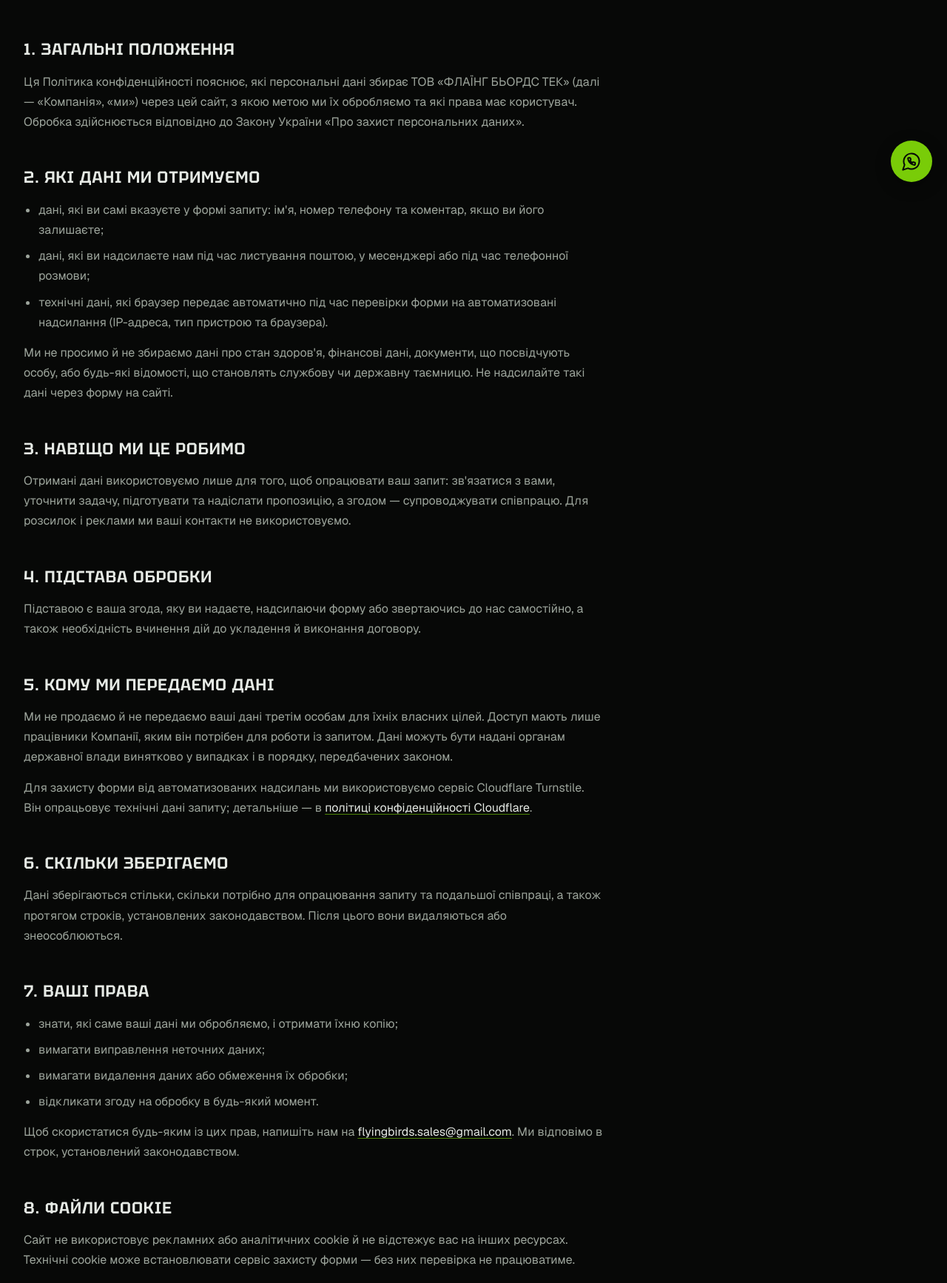
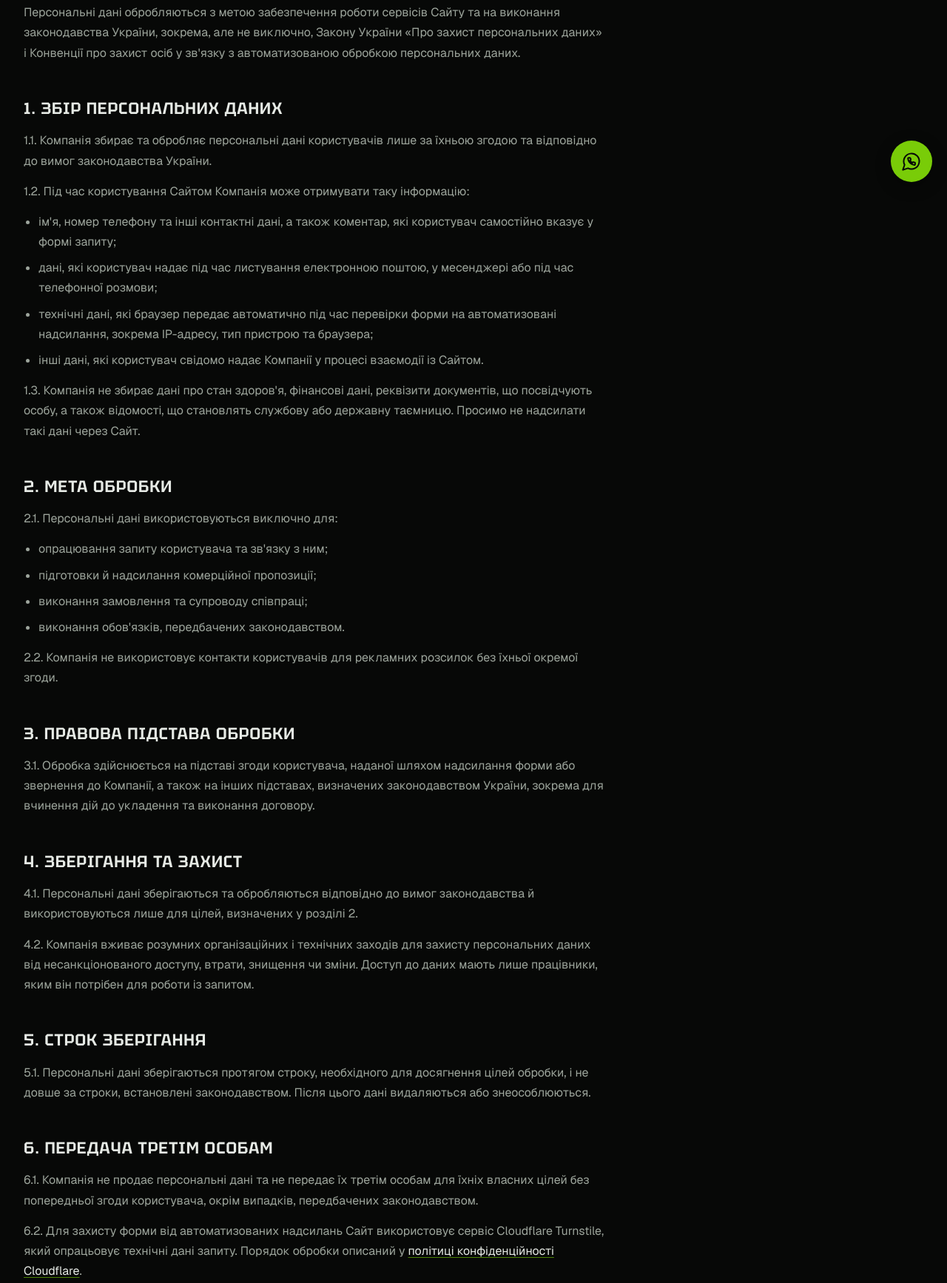
Before and after one commit to shckwrkr/fbt-homepage-prototype, a plain HTML site: page privacy.html in a window 1280 px wide. Shown: the part 534-2268 px from the top of the page at 74% size. Drawn offline with nearby package versions, Linux system fonts and the light colour scheme.

Commit message:
Політика конфіденційності у формальному вигляді з нумерованими пунктами
Co-Authored-By: Claude Opus 5.5 <noreply@anthropic.com>

```diff
--- a/privacy.html
+++ b/privacy.html
@@ -470,6 +470,8 @@ html.hdr-sc .topbar{border-bottom-width:0}
 .doc a{color:var(--text-primary);text-decoration:underline;text-underline-offset:3px;text-decoration-color:var(--green-700)}
 .doc a:hover{color:var(--phosphor)}
 .doc-upd{margin:0 0 8px}
+.a-hero{padding-bottom:40px}
+.a-hero + .chapter{padding-top:48px}
 </style>
 <style id="ts-css">
 .lf-ts{margin:20px 0 0;min-height:65px}
@@ -530,47 +532,69 @@ html.hdr-sc .topbar{border-bottom-width:0}
   <section class="chapter" aria-label="Текст документа">
     <div class="wrap">
       <div class="doc" data-reveal>
-      <h2>1. Загальні положення</h2>
-      <p>Ця Політика конфіденційності пояснює, які персональні дані збирає ТОВ «ФЛАЇНГ БЬОРДС ТЕК» (далі — «Компанія», «ми») через цей сайт, з якою метою ми їх обробляємо та які права має користувач. Обробка здійснюється відповідно до Закону України «Про захист персональних даних».</p>
+      <p>ТОВ «ФЛАЇНГ БЬОРДС ТЕК» (далі — «Компанія») поважає приватність користувачів свого вебсайту. Ця Політика конфіденційності визначає порядок збору, зберігання, використання, передачі та захисту персональних даних, які користувач надає під час користування вебсайтом Компанії та її послугами.</p>
+      <p>Персональні дані обробляються з метою забезпечення роботи сервісів Сайту та на виконання законодавства України, зокрема, але не виключно, Закону України «Про захист персональних даних» і Конвенції про захист осіб у зв'язку з автоматизованою обробкою персональних даних.</p>
 
-      <h2>2. Які дані ми отримуємо</h2>
+      <h2>1. Збір персональних даних</h2>
+      <p>1.1. Компанія збирає та обробляє персональні дані користувачів лише за їхньою згодою та відповідно до вимог законодавства України.</p>
+      <p>1.2. Під час користування Сайтом Компанія може отримувати таку інформацію:</p>
       <ul>
-        <li>дані, які ви самі вказуєте у формі запиту: ім'я, номер телефону та коментар, якщо ви його залишаєте;</li>
-        <li>дані, які ви надсилаєте нам під час листування поштою, у месенджері або під час телефонної розмови;</li>
-        <li>технічні дані, які браузер передає автоматично під час перевірки форми на автоматизовані надсилання (IP-адреса, тип пристрою та браузера).</li>
+        <li>ім'я, номер телефону та інші контактні дані, а також коментар, які користувач самостійно вказує у формі запиту;</li>
+        <li>дані, які користувач надає під час листування електронною поштою, у месенджері або під час телефонної розмови;</li>
+        <li>технічні дані, які браузер передає автоматично під час перевірки форми на автоматизовані надсилання, зокрема IP-адресу, тип пристрою та браузера;</li>
+        <li>інші дані, які користувач свідомо надає Компанії у процесі взаємодії із Сайтом.</li>
       </ul>
-      <p>Ми не просимо й не збираємо дані про стан здоров'я, фінансові дані, документи, що посвідчують особу, або будь-які відомості, що становлять службову чи державну таємницю. Не надсилайте такі дані через форму на сайті.</p>
+      <p>1.3. Компанія не збирає дані про стан здоров'я, фінансові дані, реквізити документів, що посвідчують особу, а також відомості, що становлять службову або державну таємницю. Просимо не надсилати такі дані через Сайт.</p>
 
-      <h2>3. Навіщо ми це робимо</h2>
-      <p>Отримані дані використовуємо лише для того, щоб опрацювати ваш запит: зв'язатися з вами, уточнити задачу, підготувати та надіслати пропозицію, а згодом — супроводжувати співпрацю. Для розсилок і реклами ми ваші контакти не використовуємо.</p>
+      <h2>2. Мета обробки</h2>
+      <p>2.1. Персональні дані використовуються виключно для:</p>
+      <ul>
+        <li>опрацювання запиту користувача та зв'язку з ним;</li>
+        <li>підготовки й надсилання комерційної пропозиції;</li>
+        <li>виконання замовлення та супроводу співпраці;</li>
+        <li>виконання обов'язків, передбачених законодавством.</li>
+      </ul>
+      <p>2.2. Компанія не використовує контакти користувачів для рекламних розсилок без їхньої окремої згоди.</p>
 
-      <h2>4. Підстава обробки</h2>
-      <p>Підставою є ваша згода, яку ви надаєте, надсилаючи форму або звертаючись до нас самостійно, а також необхідність вчинення дій до укладення й виконання договору.</p>
+      <h2>3. Правова підстава обробки</h2>
+      <p>3.1. Обробка здійснюється на підставі згоди користувача, наданої шляхом надсилання форми або звернення до Компанії, а також на інших підставах, визначених законодавством України, зокрема для вчинення дій до укладення та виконання договору.</p>
 
-      <h2>5. Кому ми передаємо дані</h2>
-      <p>Ми не продаємо й не передаємо ваші дані третім особам для їхніх власних цілей. Доступ мають лише працівники Компанії, яким він потрібен для роботи із запитом. Дані можуть бути надані органам державної влади винятково у випадках і в порядку, передбачених законом.</p>
-      <p>Для захисту форми від автоматизованих надсилань ми використовуємо сервіс Cloudflare Turnstile. Він опрацьовує технічні дані запиту; детальніше — в <a href="https://www.cloudflare.com/privacypolicy/" target="_blank" rel="noopener">політиці конфіденційності Cloudflare</a>.</p>
+      <h2>4. Зберігання та захист</h2>
+      <p>4.1. Персональні дані зберігаються та обробляються відповідно до вимог законодавства й використовуються лише для цілей, визначених у розділі 2.</p>
+      <p>4.2. Компанія вживає розумних організаційних і технічних заходів для захисту персональних даних від несанкціонованого доступу, втрати, знищення чи зміни. Доступ до даних мають лише працівники, яким він потрібен для роботи із запитом.</p>
 
-      <h2>6. Скільки зберігаємо</h2>
-      <p>Дані зберігаються стільки, скільки потрібно для опрацювання запиту та подальшої співпраці, а також протягом строків, установлених законодавством. Після цього вони видаляються або знеособлюються.</p>
+      <h2>5. Строк зберігання</h2>
+      <p>5.1. Персональні дані зберігаються протягом строку, необхідного для досягнення цілей обробки, і не довше за строки, встановлені законодавством. Після цього дані видаляються або знеособлюються.</p>
 
-      <h2>7. Ваші права</h2>
+      <h2>6. Передача третім особам</h2>
+      <p>6.1. Компанія не продає персональні дані та не передає їх третім особам для їхніх власних цілей без попередньої згоди користувача, окрім випадків, передбачених законодавством.</p>
+      <p>6.2. Для захисту форми від автоматизованих надсилань Сайт використовує сервіс Cloudflare Turnstile, який опрацьовує технічні дані запиту. Порядок обробки описаний у <a href="https://www.cloudflare.com/privacypolicy/" target="_blank" rel="noopener">політиці конфіденційності Cloudflare</a>.</p>
+
+      <h2>7. Передача за межі України</h2>
+      <p>7.1. Передача персональних даних іноземним суб'єктам відносин, пов'язаних із персональними даними, здійснюється лише за наявності відповідної згоди користувача та відповідно до вимог законодавства України, зокрема до держав, що забезпечують належний захист персональних даних.</p>
+
+      <h2>8. Права користувача</h2>
+      <p>8.1. Користувач має право:</p>
       <ul>
-        <li>знати, які саме ваші дані ми обробляємо, і отримати їхню копію;</li>
-        <li>вимагати виправлення неточних даних;</li>
-        <li>вимагати видалення даних або обмеження їх обробки;</li>
-        <li>відкликати згоду на обробку в будь-який момент.</li>
+        <li>знати про джерела збирання та місцезнаходження своїх персональних даних і мету їх обробки;</li>
+        <li>отримувати інформацію про умови надання доступу до своїх даних;</li>
+        <li>вимагати виправлення неточних або неповних даних;</li>
+        <li>вимагати видалення даних або обмеження їх обробки у випадках, визначених законодавством;</li>
+        <li>відкликати згоду на обробку персональних даних у будь-який час;</li>
+        <li>звертатися зі скаргами щодо обробки своїх персональних даних до уповноважених органів.</li>
       </ul>
-      <p>Щоб скористатися будь-яким із цих прав, напишіть нам на <a href="mailto:flyingbirds.sales@gmail.com">flyingbirds.sales@gmail.com</a>. Ми відповімо в строк, установлений законодавством.</p>
+      <p>8.2. Для реалізації будь-якого з цих прав достатньо написати на <a href="mailto:flyingbirds.sales@gmail.com">flyingbirds.sales@gmail.com</a>. Компанія надає відповідь у строк, установлений законодавством.</p>
 
-      <h2>8. Файли cookie</h2>
-      <p>Сайт не використовує рекламних або аналітичних cookie й не відстежує вас на інших ресурсах. Технічні cookie може встановлювати сервіс захисту форми — без них перевірка не працюватиме.</p>
+      <h2>9. Файли cookie</h2>
+      <p>9.1. Сайт не використовує рекламних або аналітичних файлів cookie та не відстежує користувачів на сторонніх ресурсах.</p>
+      <p>9.2. Технічні файли cookie може встановлювати сервіс захисту форми — без них перевірка не працює.</p>
 
-      <h2>9. Зміни до політики</h2>
-      <p>Ми можемо оновлювати цю Політику. Актуальна редакція завжди доступна на цій сторінці, дата оновлення вказана вгорі.</p>
+      <h2>10. Зміни до Політики</h2>
+      <p>10.1. Компанія може вносити зміни до цієї Політики. Актуальна редакція завжди доступна на цій сторінці, дата оновлення вказана вгорі.</p>
+      <p>10.2. Продовження користування Сайтом після оновлення означає згоду з новою редакцією.</p>
 
-      <h2>10. Контакти</h2>
-      <p>Питання щодо обробки персональних даних надсилайте на <a href="mailto:flyingbirds.sales@gmail.com">flyingbirds.sales@gmail.com</a>.</p>
+      <h2>11. Контакти</h2>
+      <p>11.1. Питання щодо обробки персональних даних надсилайте на <a href="mailto:flyingbirds.sales@gmail.com">flyingbirds.sales@gmail.com</a>.</p>
       </div>
     </div>
   </section>
```
Also changed, not shown: terms.html (+2 -0 lines).
